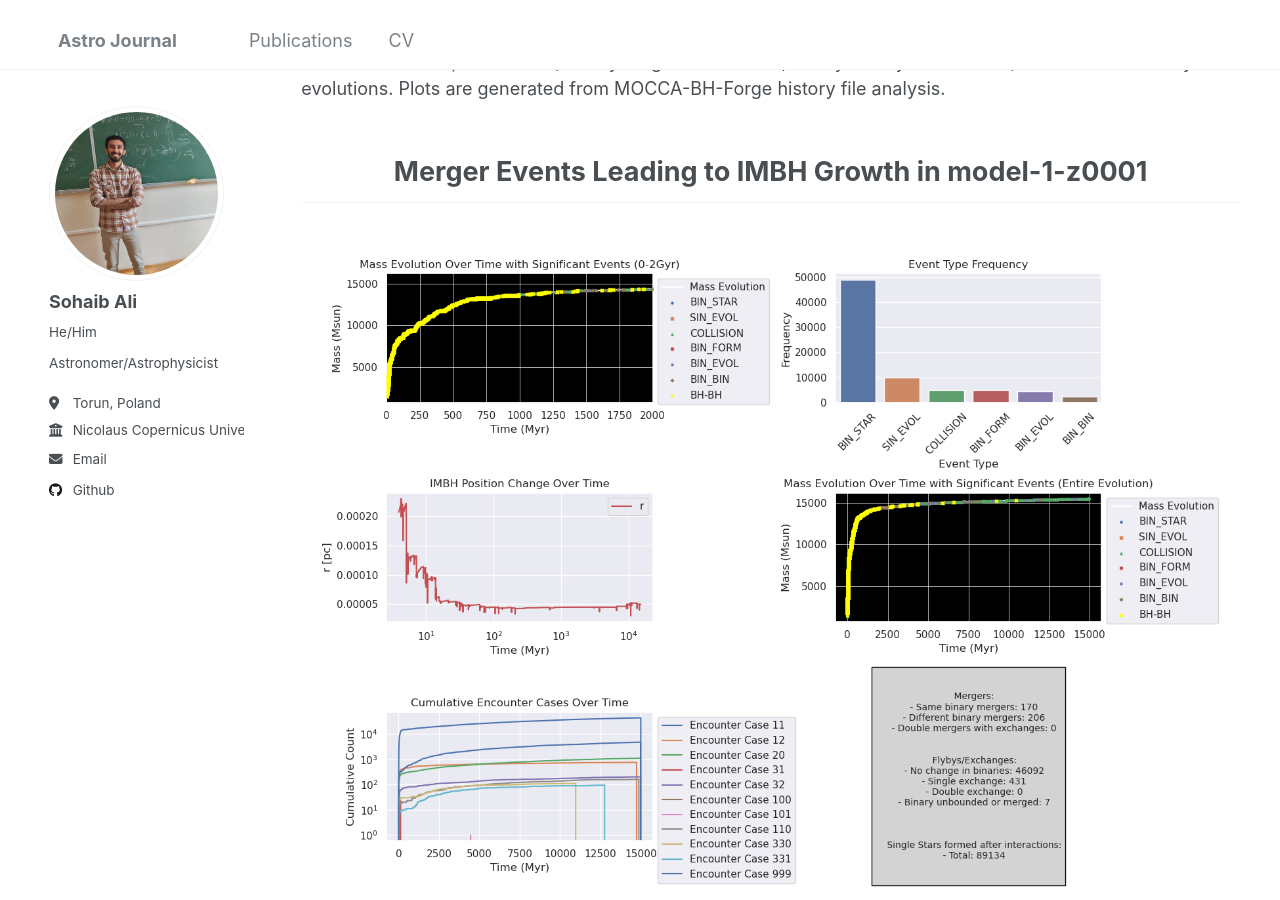
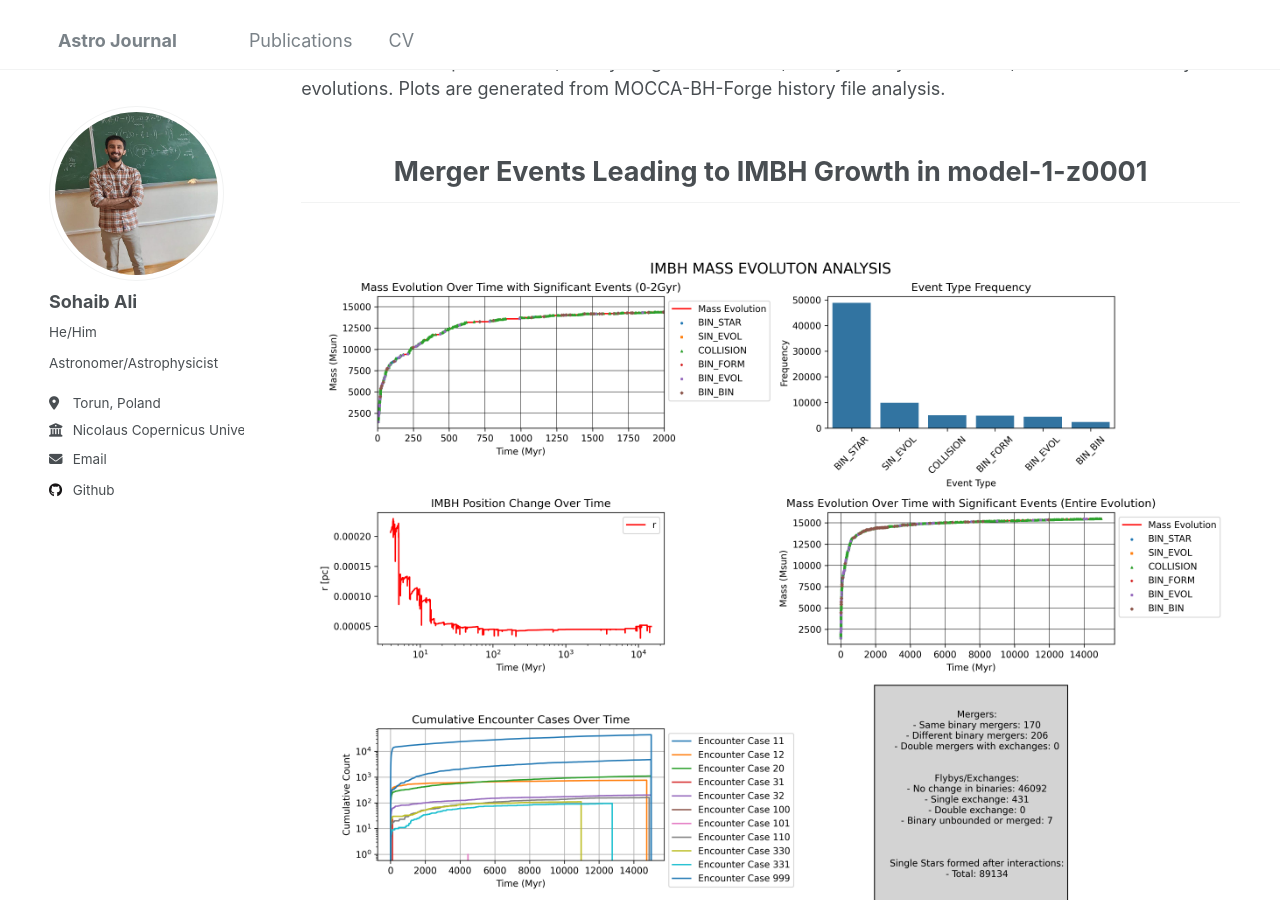
Before and after one commit to nebula-navigator/nebula-navigator.github.io, a Jekyll site: the page built from _publications/growth-black-holes.md, in a window 1280 px wide and 900 px high, scrolled down 955 px. Built offline with Jekyll 4.4.1, drawn with Linux system fonts in a browser that asks for light colours.

Commit message:
Update growth-black-holes.md

```diff
--- a/_publications/growth-black-holes.md
+++ b/_publications/growth-black-holes.md
@@ -39,13 +39,13 @@ Figures 1 and 2 show summaries of all dynamical interaction events experienced b
 <h2 style="text-align: center; font-size: 1.5em; font-weight: bold; margin-bottom: 5px;">Merger Events Leading to IMBH Growth in model-1-z0001</h2>
 <div style="display: flex; flex-direction: column; align-items: center; margin: 10px;">
     <figure style="text-align: center; flex: 1; max-width: 100%;">
-        <img src="/images/Figure1.png" alt="Phase-folded lightcurve from Tarleton" style="width: 100%; max-width: 1800px; height: auto;"/>
+        <img src="/images/subplots1.png" alt="Phase-folded lightcurve from Tarleton" style="width: 100%; max-width: 1800px; height: auto;"/>
         <figcaption style="margin-top: 10px; font-size: 1.1em;">Figure 1: A summary of dynamical interactions in the life-time of IMBH. subplots (from top left to right) (a) IMBH Mass Evolution from 0-2Gyr (b) Interaction event frequency, it should be noted that 'COLLISION' here refers to tidal disruption events (c) IMBH position changes observed due to dynamical interactions (d) IMBH growth over 15 billion years (e) Cumulative encounter cases over time. Each encounter case ID corresponds to a particular interaction outcome (f) Summary of these encounter/interaction outcomes. We see number of mergers, fly-byes and exchanges, and binaries unbounded during the process  </figcaption>
     </figure>
 </div>
 <div style="display: flex; flex-direction: column; align-items: center; margin: 10px;">
     <figure style="text-align: center;">
-        <img src="/images/Figure2.png" alt="Phase-folded lightcurve from Tarleton" style="width: 100%; max-width: 1800px; height: auto;"/>
+        <img src="/images/subplots2.png" alt="Phase-folded lightcurve from Tarleton" style="width: 100%; max-width: 1800px; height: auto;"/>
         <figcaption style="margin-top: 10px; font-size: 1.1em;">Figure 2: A detailed analysis of merger events with the IMBH. subplots (from top left to right) (a) Frequency of events leading to mergers: tidal disruption events (COLLISIONS), binary-binary events leading to mergers (BIN_BIN), binary evolutions leading to mergers (BIN_EVOL), binary and single star interactions leading to mergers (BIN_STAR) (b) Each merger event counted separately for the stellar types involved. 0: low-mass main sequence 1:main sequence 2: Hertzsprung-gap star 3: First giant branch star 4: Core helium burning star 5: Early asymptotic giant branch star 6: Thermally pulsing asymptotic giant branch star 7: Naked helium star MS 8: Naked helium star Hertzsprung gap 9: Naked helium star giant branch 10: Helium white dwarf 11: Carbon-oxygen white dwarf 12: Oxygen-neon white dwarf 13: Neutron star 14: Black hole 15: Massless supernova. (c) How merger events counts changes with time. It can be seen that tidal disruption events dominated throughout the evolution (d) A summary of merger counts with each stellar type categorized by merger events (e) Mergers with each stellar type resolved over time (f) The stats for IMBH merger with white dwarfs, neutron stars and other black holes. These events were extracted and hundreds of gravitational wave candidates were identifed with their evolution histories leading to low frequency LISA range gravitational waves.
  </figcaption>
     </figure>
```
